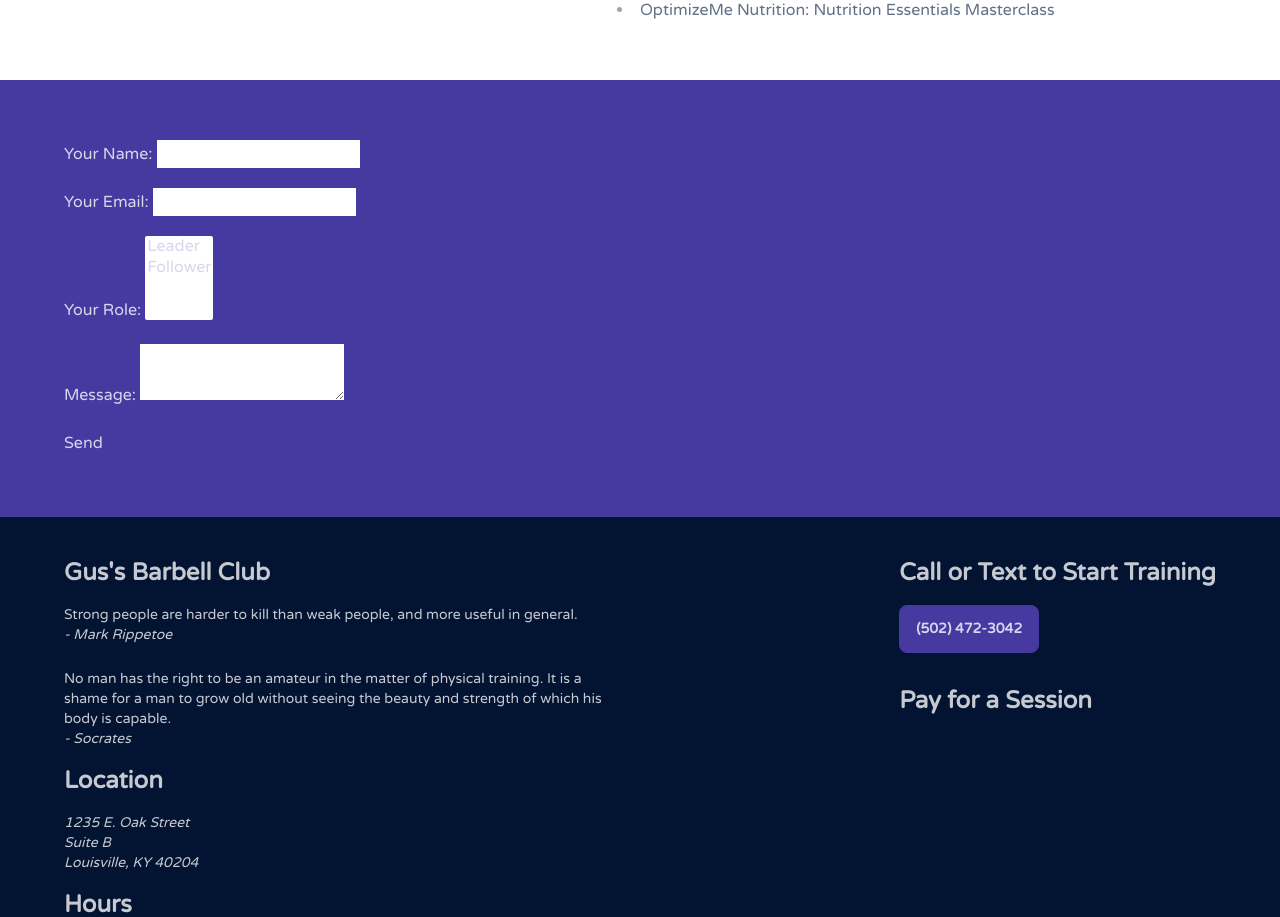
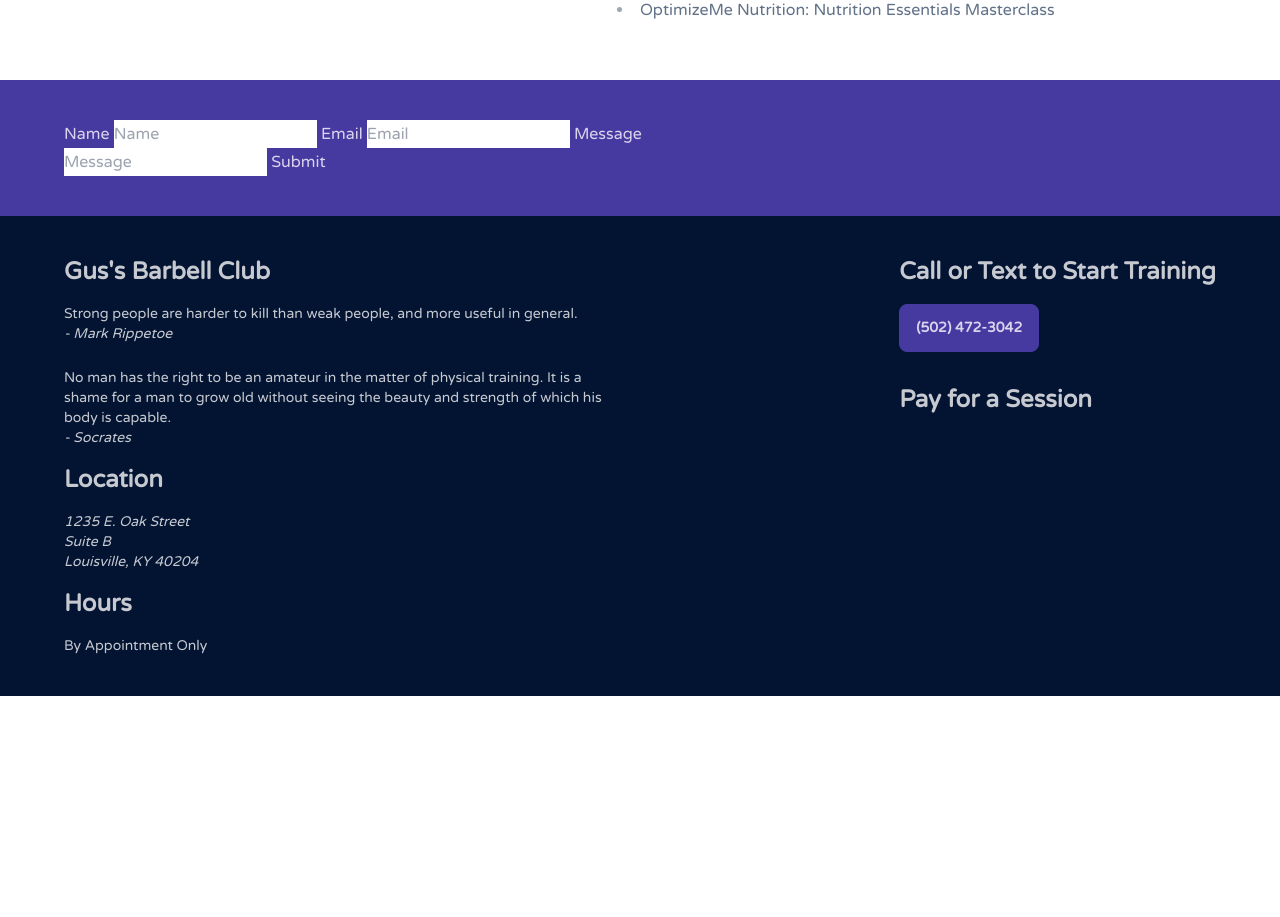
Before and after one commit to alexjgustafson/gus.coach, a SvelteKit app: page / in a window 1280 px wide. Shown: the part 3580-4497 px from the top of the page. After the commit the page ends 4276 px from the top, so only its background shows below. Built offline with nearby package versions, Linux system fonts and the light colour scheme; a web font is replaced by a local one.

Commit message:
use netlify's svelte-specific form example

```diff
--- a/src/components/ContactForm.svelte
+++ b/src/components/ContactForm.svelte
@@ -1,25 +1,14 @@
 <div class="bg-secondary p-10">
   <div class="container prose text-secondary-content px-6">
-    <form name="contact" method="POST" netlify>
-      <p>
-        <label>Your Name: <input type="text" name="name" /></label>
-      </p>
-      <p>
-        <label>Your Email: <input type="email" name="email" /></label>
-      </p>
-      <p>
-        <label>Your Role: <select name="role[]" multiple>
-          <option value="leader">Leader</option>
-          <option value="follower">Follower</option>
-        </select></label>
-      </p>
-      <p>
-        <label>Message: <textarea name="message"></textarea></label>
-      </p>
-      <p>
-        <button type="submit">Send</button>
-      </p>
+    <form name="netlify-form-example" method="POST" netlify-honeypot="bot-field" data-netlify="true">
+      <input type="hidden" name="form-name" value="netlify-form-example" />
+      <label for="name">Name</label>
+      <input name="name" id="name" required placeholder="Name" type="text" />
+      <label for="email">Email</label>
+      <input name="email" id="email" required placeholder="Email" type="email" />
+      <label for="message">Message</label>
+      <input name="message" id="message" required placeholder="Message" type="text" />
+      <input type="submit" value="Submit" />
     </form>
-
   </div>
 </div>
```
